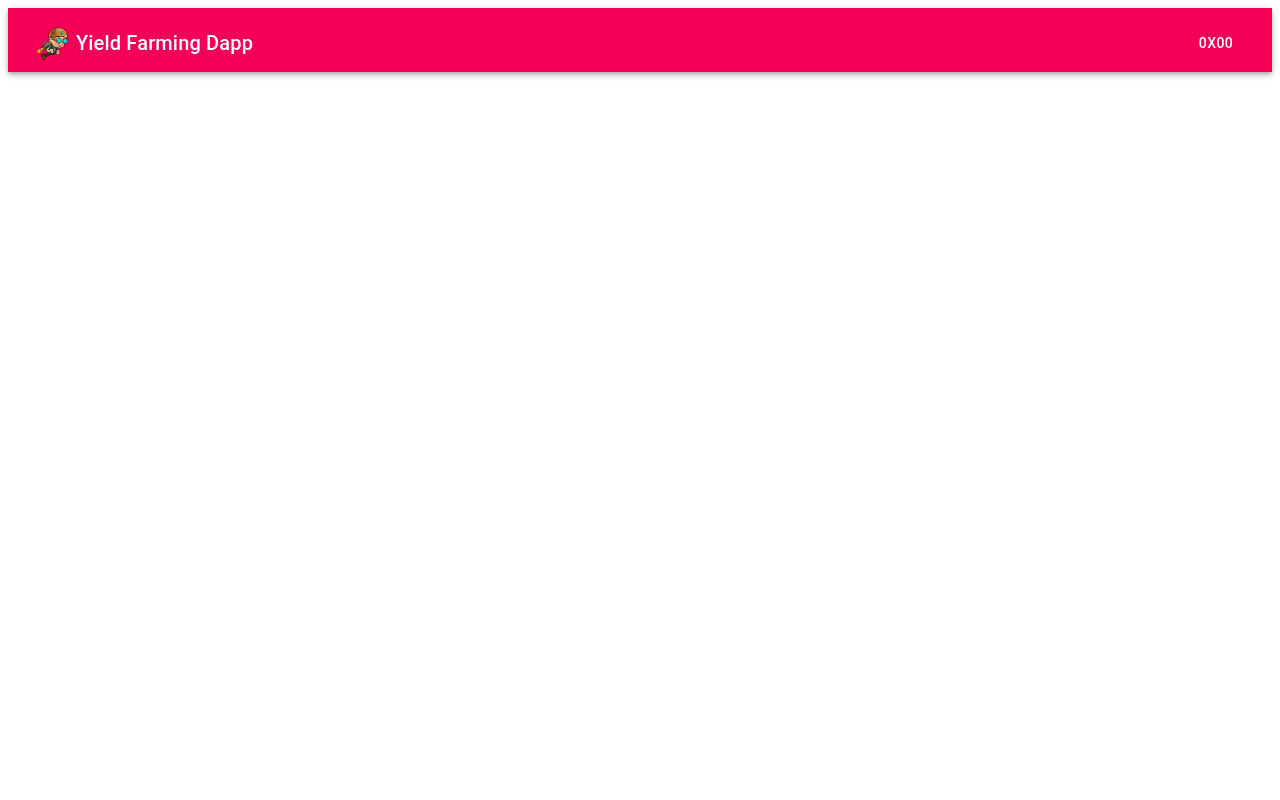
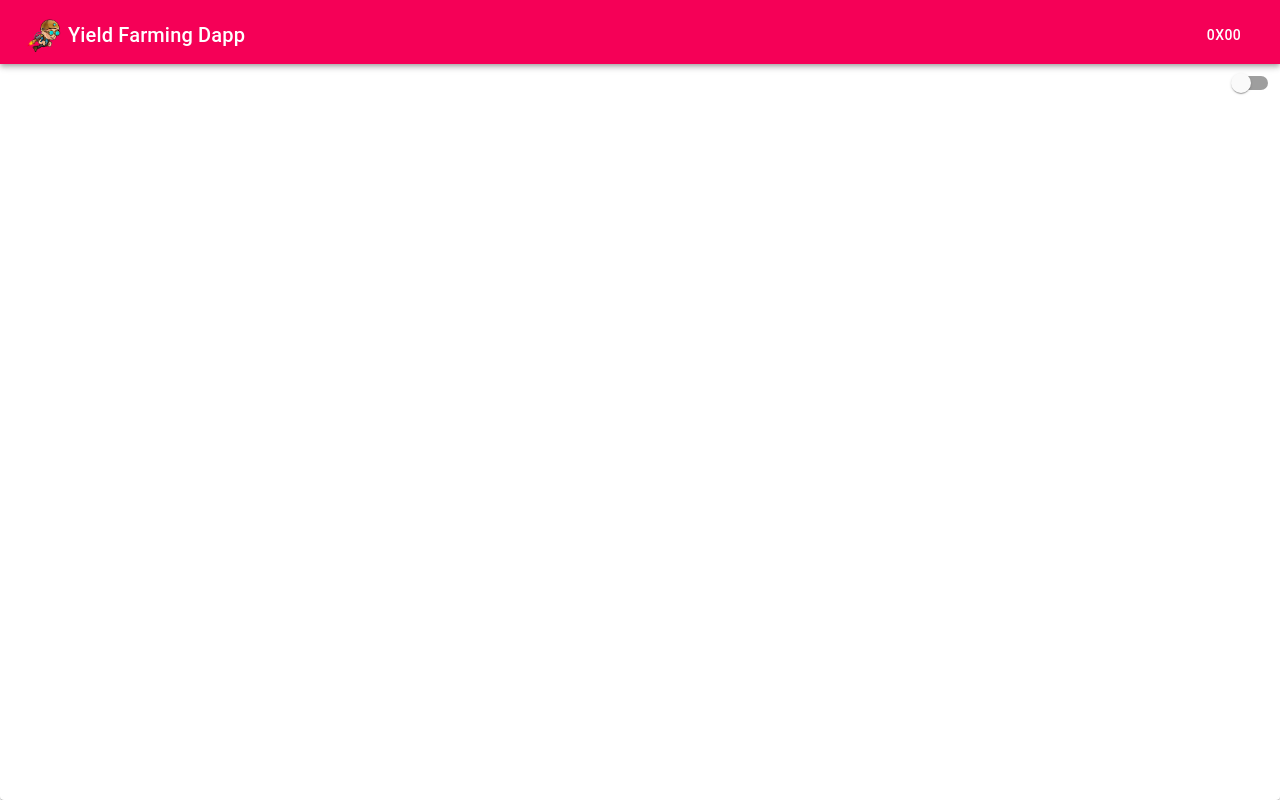
Before and after one commit to reefwn/yield-farming-dapp, a React (Create React App) app: page / in a window 1280 px wide. Built offline with nearby package versions, Linux system fonts and the light colour scheme.

Commit message:
add dark mode toggle

```diff
--- a/src/App.tsx
+++ b/src/App.tsx
@@ -1,11 +1,35 @@
+import {
+  createMuiTheme,
+  CssBaseline,
+  Grid,
+  Paper,
+  Switch,
+  ThemeProvider,
+} from "@material-ui/core";
 import Navbar from "./components/Navbar";
+import Card from "./components/Card";
+import React, { useState } from "react";
 
-function App() {
+const App = () => {
+  const [darkMode, setDarkMode] = useState(false);
+
+  const theme = createMuiTheme({
+    palette: {
+      type: darkMode ? "dark" : "light",
+    },
+  });
+
   return (
-    <div className="App">
-      <Navbar />
-    </div>
+    <ThemeProvider theme={theme}>
+      <CssBaseline />
+      <Paper style={{ height: "100vh" }}>
+        <Navbar />
+        <Grid container justify="flex-end">
+          <Switch checked={darkMode} onChange={() => setDarkMode(!darkMode)} />
+        </Grid>
+      </Paper>
+    </ThemeProvider>
   );
-}
+};
 
 export default App;
```
